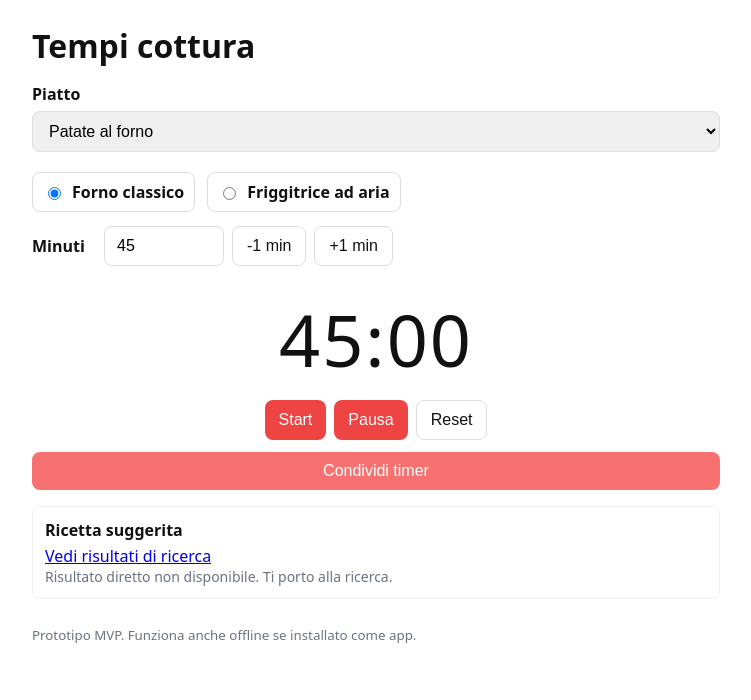
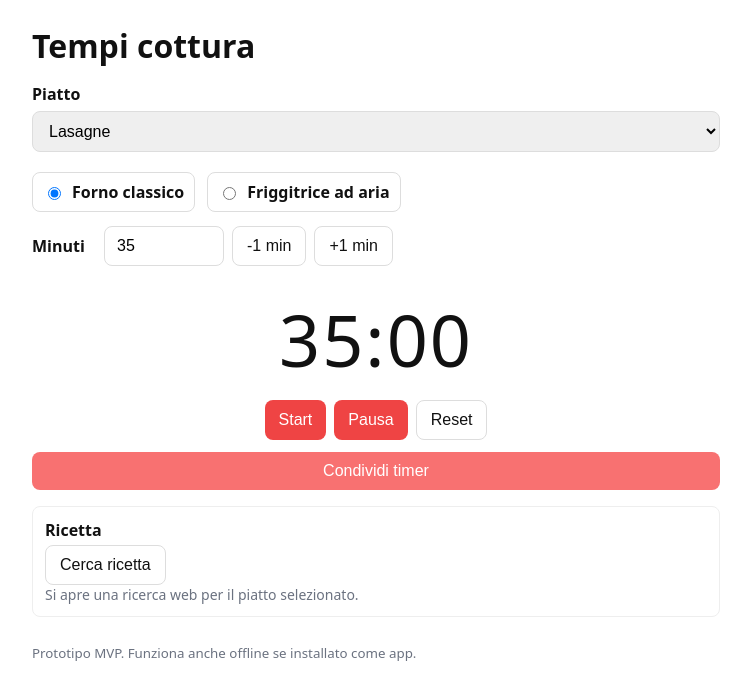
Before and after one commit to lunarossa-apps/Tempi-cottura, a plain HTML site: page index.html in a window 1280 px wide. Shown: the whole page, without its empty margins (264-1015 px from the left). Drawn offline with Linux system fonts and the light colour scheme; no server answers.

Commit message:
Add files via upload

```diff
--- a/app.js
+++ b/app.js
@@ -1,9 +1,35 @@
-// Tempi cottura MVP (Web)
+// Tempi cottura MVP (Web) v2
 const DISH_PRESETS = {
+  "Lasagne": { forno: 35, airfryer: 22 },
+  "Pizza margherita": { forno: 12, airfryer: 8 },
+  "Pane casereccio": { forno: 40, airfryer: 25 },
+  "Focaccia": { forno: 20, airfryer: 15 },
   "Patate al forno": { forno: 45, airfryer: 25 },
-  "Pollo a tocchetti": { forno: 30, airfryer: 18 },
+  "Patatine fritte": { forno: 25, airfryer: 15 },
+  "Pollo intero": { forno: 60, airfryer: 45 },
+  "Cosce di pollo": { forno: 45, airfryer: 30 },
+  "Petto di pollo impanato": { forno: 25, airfryer: 15 },
+  "Polpette di carne": { forno: 30, airfryer: 18 },
+  "Salsiccia al forno": { forno: 35, airfryer: 20 },
+  "Orata al forno": { forno: 25, airfryer: 18 },
+  "Salmone al forno": { forno: 20, airfryer: 12 },
+  "Branzino al forno": { forno: 25, airfryer: 15 },
   "Verdure grigliate": { forno: 20, airfryer: 12 },
-  "Lasagne": { forno: 35, airfryer: 22 }
+  "Melanzane alla parmigiana": { forno: 35, airfryer: 20 },
+  "Zucchine ripiene": { forno: 30, airfryer: 18 },
+  "Peperoni ripieni": { forno: 35, airfryer: 20 },
+  "Cavolfiore gratinato": { forno: 25, airfryer: 15 },
+  "Broccoli gratinati": { forno: 20, airfryer: 12 },
+  "Torta salata": { forno: 30, airfryer: 20 },
+  "Quiche lorraine": { forno: 35, airfryer: 22 },
+  "Frittata al forno": { forno: 20, airfryer: 12 },
+  "Muffin dolci": { forno: 20, airfryer: 12 },
+  "Torta margherita": { forno: 35, airfryer: 22 },
+  "Crostata di marmellata": { forno: 30, airfryer: 20 },
+  "Biscotti": { forno: 12, airfryer: 8 },
+  "Brownies": { forno: 25, airfryer: 15 },
+  "Cannelloni": { forno: 35, airfryer: 22 },
+  "Lasagna vegetariana": { forno: 35, airfryer: 22 }
 };
 
 const APP_URL = location.origin + location.pathname; // link per la condivisione
@@ -17,10 +43,7 @@ const resetBtn = document.getElementById('reset');
 const minus1Btn = document.getElementById('minus1');
 const plus1Btn = document.getElementById('plus1');
 const shareBtn = document.getElementById('share');
-
-const recipeCard = document.getElementById('recipeCard');
-const recipeLink = document.getElementById('recipeLink');
-const recipeStatus = document.getElementById('recipeStatus');
+const recipeBtn = document.getElementById('openRecipe');
 
 let method = 'forno';
 let secondsLeft = 0;
@@ -43,7 +66,6 @@ function applyPreset() {
   secondsLeft = mins * 60;
   endAt = null;
   renderDisplay();
-  fetchRecipeLink().catch(()=>{});
 }
 
 function renderDisplay() {
@@ -158,7 +180,7 @@ function maybeNotify() {
 shareBtn.addEventListener('click', async () => {
   const mm = String(Math.floor(secondsLeft / 60)).padStart(2, '0');
   const ss = String(secondsLeft % 60).padStart(2, '0');
-  const text = `Timer cottura: ${dishSel.value} (${method}) impostato a ${mm}:${ss}.\nScarica l’app: ${APP_URL}`;
+  const text = `Timer cottura: ${dishSel.value} (${method}) impostato a ${mm}:${ss}.\nApri l’app: ${APP_URL}`;
   try {
     if (navigator.share) {
       await navigator.share({ title: 'Tempi cottura', text });
@@ -171,42 +193,13 @@ shareBtn.addEventListener('click', async () => {
   }
 });
 
-// Recipe suggestion using DuckDuckGo HTML via AllOrigins (public CORS proxy).
-// Fallback: link di ricerca.
-async function fetchRecipeLink() {
-  recipeCard.classList.remove('hidden');
-  recipeStatus.textContent = 'Cerco una ricetta...';
-  recipeLink.textContent = '...';
-  recipeLink.href = '#';
-
-  const q = `ricetta ${dishSel.value} ${method === 'airfryer' ? 'friggitrice ad aria' : 'forno'}`;
-  const ddg = `https://duckduckgo.com/html/?q=${encodeURIComponent(q)}`;
-  const proxied = `https://api.allorigins.win/get?url=${encodeURIComponent(ddg)}`;
-
-  try {
-    const res = await fetch(proxied, { cache: 'no-store' });
-    if (!res.ok) throw new Error('Fetch failed');
-    const data = await res.json();
-    const html = data.contents;
-    const doc = new DOMParser().parseFromString(html, 'text/html');
-    // First organic result
-    const first = doc.querySelector('.result__a');
-    if (first && first.getAttribute('href')) {
-      const href = first.getAttribute('href');
-      const title = first.textContent.trim();
-      recipeLink.textContent = title || 'Apri ricetta';
-      recipeLink.href = href;
-      recipeStatus.textContent = '';
-      return;
-    }
-    throw new Error('No result');
-  } catch (e) {
-    // Fallback: search link
-    const searchLink = `https://duckduckgo.com/?q=${encodeURIComponent(q)}`;
-    recipeLink.textContent = 'Vedi risultati di ricerca';
-    recipeLink.href = searchLink;
-    recipeStatus.textContent = 'Risultato diretto non disponibile. Ti porto alla ricerca.';
-  }
+// Recipe search button: opens a web search for the selected dish/method
+if (recipeBtn) {
+  recipeBtn.addEventListener('click', () => {
+    const q = `ricetta ${dishSel.value} ${method === 'airfryer' ? 'friggitrice ad aria' : 'forno'}`;
+    const url = `https://duckduckgo.com/?q=${encodeURIComponent(q)}`;
+    window.open(url, '_blank', 'noopener');
+  });
 }
 
 // Initial
--- a/index.html
+++ b/index.html
@@ -42,15 +42,13 @@
         <button id="pause">Pausa</button>
         <button id="reset" class="ghost">Reset</button>
       </div>
-      <button id="share" class="share">
-        Condividi timer
-      </button>
+      <button id="share" class="share">Condividi timer</button>
     </section>
 
-    <section id="recipeCard" class="recipe hidden">
-      <div class="recipe-title">Ricetta suggerita</div>
-      <a id="recipeLink" href="#" target="_blank" rel="noopener">Apri ricetta</a>
-      <div id="recipeStatus" class="muted"></div>
+    <section id="recipeCard" class="recipe">
+      <div class="recipe-title">Ricetta</div>
+      <button id="openRecipe" class="ghost">Cerca ricetta</button>
+      <div class="muted">Si apre una ricerca web per il piatto selezionato.</div>
     </section>
 
     <footer>
@@ -58,7 +56,6 @@
     </footer>
   </main>
   <script>
-    // Register service worker for basic PWA (optional)
     if ('serviceWorker' in navigator) {
       navigator.serviceWorker.register('./sw.js').catch(()=>{});
     }
--- a/sw.js
+++ b/sw.js
@@ -1,5 +1,5 @@
 self.addEventListener('install', e => {
-  e.waitUntil(caches.open('tc-v1').then(c => c.addAll([
+  e.waitUntil(caches.open('tc-v2').then(c => c.addAll([
     './', './index.html', './style.css', './app.js', './manifest.json'
   ])));
 });
```
Also changed, not shown: style.css (+3 -10 lines).
